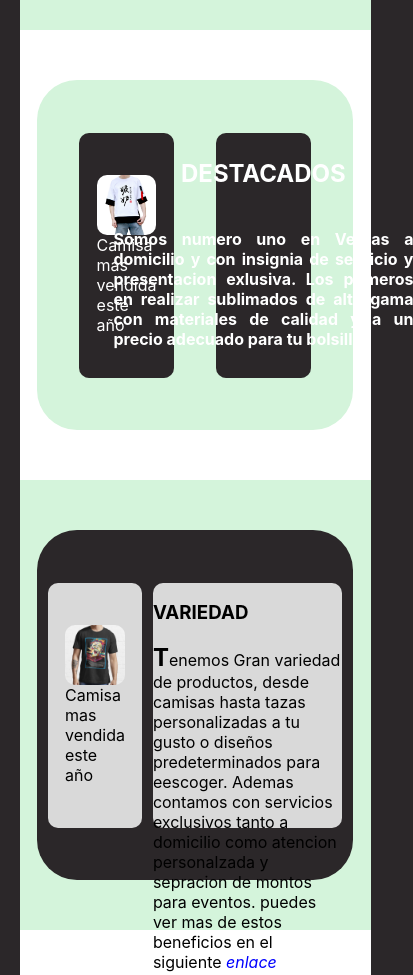
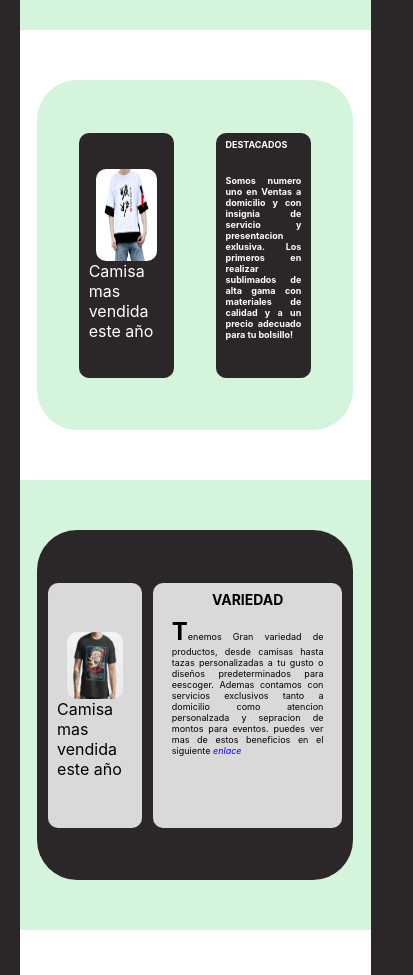
Before and after one commit to boomcrash/SUBLIMADOS-PAGE, a plain HTML site: page Sublimados/ElizaldeMilton.html in a window 390 px wide. Shown: the part 640-1615 px from the top of the page, 413 px wide, since content can reach past the window. Drawn offline with Linux system fonts and the light colour scheme.

Commit message:
finalizado
He culminado mi parte!

```diff
--- a/Sublimados/ElizaldeMilton.html
+++ b/Sublimados/ElizaldeMilton.html
@@ -7,9 +7,18 @@
     <link rel="stylesheet" href="style.css">
     <title>INICIO</title>
     <style>
+         /*selector universal*/
         *{
             font-family: 'Inter', sans-serif;
         }
+        /*selector elemento - tipo*/
+        body{
+            margin: 0;
+        }
+        div{
+            margin: 0;
+        }
+         /*selector clase*/
         .bloque{
             width: 90%;
             height: 350px;
@@ -29,6 +38,7 @@
             background-color: #2B2729;
             border-radius: 40px;
         }
+        /*selector pseudiclases*/
         .bloque-uno div:nth-child(1){
             width: 60%;
             height: 70%;
@@ -83,6 +93,7 @@
             height: 70%;
             border-radius: 10px;
             background-color: #2B2729;
+            display: flex; flex-direction: column; justify-content: center; align-items: center
         }
         .bloque-cuatro div:nth-child(2){
             width: 30%;
@@ -96,10 +107,16 @@
             border-radius: 10px;
             background-color: #2B2729;
         }
+        /*selector combinatorio*/
+        .bloque-cuatro div~div{
+            display: flex; flex-direction: column; justify-content: center; align-items: center
+        }
+        /*selector pseudoclase*/
         .bloque div:hover{
             transform: scale(1.05);
             transition: 0.5s;
         }
+         /*selector id*/
         #bloque-dos-primero{
             display: flex;
             flex-direction: column;
@@ -115,30 +132,68 @@
             justify-content: center;
             align-items: center;
         }
+        #bloque-dos-segundo h2{
+            text-align: justify; width: 80%; height: 15%;
+            color: white; margin: 0;
+        }
+        #bloque-dos-segundo h4{
+            text-align: justify; width: 80%; height: 80%;
+            color: white; margin: 0;
+        }
+        /*selector atributo*/
         a[href^="YanezPaula.html"]{
             color: blue;
             text-decoration: none;
         }
+         /*selector pseudoelemento*/
         p::first-letter{
             font-size: 24px;
             font-weight: bold
         }
+        /*selectores id*/
+        #parrafo-seccion-cuatro{
+            width: 80%; height: 50%; text-align: justify;
+        }
+        #div-seccion-cuatro{
+            display: flex;
+            flex-direction: column;
+            justify-content: center;
+            align-items: center;
+        }
 
         #parrafo-one{
-            text-align: justify; width: 80%; height: 50%;
+            text-align: justify; width: 80%; height: 50%;margin: 0;
         }
         #imagen-shirt{
             border-radius: 10px; width: 65%; height:90% ;
         }
+
+        /*extra: diseño responsivo*/
         @media (max-width:777px) {
             #parrafo-one{
                 position: relative;
                 font-size: 12px;
                 margin-top: -70px;
             }
+            #parrafo-seccion-cuatro{
+                position: relative;
+                font-size: 12px;
+
+            }
+            #bloque-dos-segundo h2{
+                position: relative;
+                font-size: 12px;
+        }
+        #bloque-dos-segundo h4{
+            position: relative;
+                font-size: 12px;
+        }
+            #titulo-seccion-cuatro{
+                margin: 0; margin-top: -70px; font-size: 14px;
+            }
             #imagen-shirt{
             border-radius: 10px; width: 65%; height:40% ;
-        }
+            }
 
         }
         @media (max-width:400px) {
@@ -147,6 +202,19 @@
                 font-size: 9px;
                 margin-top: -70px;
             }
+            #parrafo-seccion-cuatro{
+                position: relative;
+                font-size: 9px;
+
+            }
+            #bloque-dos-segundo h2{
+                position: relative;
+                font-size: 9px;
+        }
+        #bloque-dos-segundo h4{
+            position: relative;
+                font-size: 9px;
+        }
 
         }
     </style>
@@ -187,7 +255,7 @@
                     <div class="circulo" id="circulo-arriba"></div>
                     <div class="circulo" id="circulo-medio">
                         <!-- La imagen esta en  128px redondeada (fuente: flaticon.com) -->
-                        <img src="img/inicio.png" alt="">
+                        <img src="img/inicio.png" alt="incio">
                     </div>
                     <div class="circulo" id="circulo-abajo"></div>
                    </div>
@@ -206,15 +274,15 @@
                         </p>
                     </div>
                     <div style="display: flex; flex-direction: row; justify-content: center; align-items: center;">
-                        <img id="imagen-shirt" src="img/t-shirt.jpg" alt="">
+                        <img id="imagen-shirt" src="img/t-shirt.jpg" alt="shirt"/>
                     </div>
                 </div>
             </section>
             <section class="seccion-tercero">
                 <div class="bloque bloque-dos">
                     <div id="bloque-dos-primero">
-                        <figure style="display: flex; flex-direction: column; justify-content: center; align-items: center;">
-                            <img style="width: 99%; height:65% ; border-radius: 10px;" src="img/chinese_design.jpg" alt="shirt"/>
+                        <figure style=" width: 80%; height:70%  ; display: flex; flex-direction: column; justify-content: center; align-items: center;">
+                            <img style="width: 80%; height:95% ; border-radius: 10px;" src="img/chinese_design.jpg" alt="shirt"/>
                             <figcaption>
                                 Camisa mas vendida este año
                             </figcaption>
@@ -222,11 +290,12 @@
 
                     </div>
                     <div  id="bloque-dos-segundo">
-                        <h2 style="color: white;">DESTACADOS</h2>
-                        <h4 style="color: white; width:300px; text-align: justify;">Somos numero uno en Ventas a domicilio y con insignia de
-                        servicio y presentacion exlusiva.
-                        Los primeros en realizar sublimados de alta gama con materiales de calidad y a un precio
-                        adecuado para tu bolsillo!
+                        <h2 >DESTACADOS</h2>
+                        <h4 >
+                            Somos numero uno en Ventas a domicilio y con insignia de
+                            servicio y presentacion exlusiva.
+                            Los primeros en realizar sublimados de alta gama con materiales de calidad y a un precio
+                            adecuado para tu bolsillo!
                         </h4>
                     </div>
                 </div>
@@ -234,16 +303,16 @@
             <section class="seccion-cuarto">
                 <div class="bloque bloque-tres">
                     <div style="display: flex; flex-direction: column; justify-content: center; align-items: center;">
-                        <figure style="display: flex; flex-direction: column; justify-content: center; align-items: center;">
-                            <img style="width: 99%; height:65%; border-radius: 10px;" src="img/anime_design.jpg" alt="anime"/>
+                        <figure style=" width: 80%; height:60%  ;display: flex; flex-direction: column; justify-content: center; align-items: center;">
+                            <img style="width: 75%; height:95% ; border-radius: 10px;" src="img/anime_design.jpg" alt="anime"/>
                             <figcaption>
                                 Camisa mas vendida este año
                             </figcaption>
                         </figure>
                     </div>
-                    <div>
-                        <h3>VARIEDAD</h3>
-                        <p>
+                    <div id="div-seccion-cuatro">
+                        <h3 id="titulo-seccion-cuatro">VARIEDAD</h3>
+                        <p id="parrafo-seccion-cuatro">
                             Tenemos Gran variedad de productos, desde camisas hasta tazas personalizadas a tu gusto
                             o diseños predeterminados para eescoger.
                             Ademas contamos con servicios exclusivos tanto a domicilio como
@@ -256,15 +325,19 @@
             <section class="seccion-quinto">
                 <div class="bloque bloque-cuatro">
                     <div>
-
+                        <figure style=" width: 80%; height:70%  ; display: flex; flex-direction: column; justify-content: center; align-items: center;">
+                            <img style="width: 80%; height:95% ; ; border-radius: 10px;" src="img/logo_shirt.jpg" alt="make"/>
+                        </figure>
                     </div>
                     <div style="display: flex; flex-direction: column; justify-content: center; align-items: center;">
-                        <figure style="display: flex; flex-direction: column; justify-content: center; align-items: center;">
-                            <img style="width: 99%; height:70%  ; border-radius: 10px;" src="img/make_designnjpg.jpg" alt="make"/>
+                        <figure style=" width: 80%; height:70%  ; display: flex; flex-direction: column; justify-content: center; align-items: center;">
+                            <img style="width: 80%; height:95% ; ; border-radius: 10px;" src="img/make_designnjpg.jpg" alt="make"/>
                         </figure>
                     </div>
                     <div>
-
+                        <figure style=" width: 80%; height:70%  ; display: flex; flex-direction: column; justify-content: center; align-items: center;">
+                            <img style="width: 80%; height:95% ;  ; border-radius: 10px;" src="img/bad_shirt.png" alt="make"/>
+                        </figure>
                     </div>
                 </div>
             </section>
```
Also changed, not shown: Sublimados/img/bad_shirt.png (added), Sublimados/img/logo_shirt.jpg (added).
